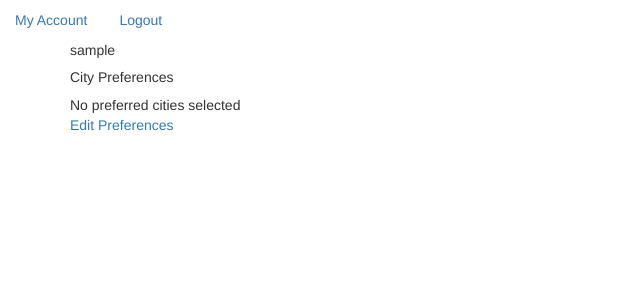
After one commit to Cuddlemuffin007/craigs_list_clone, a Django app: a page that uses pkmn_app/templates/base.html in a window 1280 px wide. The commit adds this page. Shown: the top 300 px of the page, without its empty margins (0-640 px from the left). Run offline with Django 3.2, Linux system fonts and the light colour scheme; the visitor is signed in with stand-in values (Sample User, id 1); data comes from the database, SQL or seed files in the repository; data that the repository does not hold is empty; some libraries are stand-ins or nearby versions.

Commit message:
added account views, login, register views, city preferences

```diff
--- a/craigs_list_pkmn/settings.py
+++ b/craigs_list_pkmn/settings.py
@@ -121,3 +121,4 @@ USE_TZ = True
 
 STATIC_URL = '/static/'
 LOGIN_URL = '/login/'
+LOGIN_REDIRECT_URL = "/"
--- a/craigs_list_pkmn/urls.py
+++ b/craigs_list_pkmn/urls.py
@@ -15,9 +15,19 @@ Including another URLconf
 """
 from django.conf.urls import url
 from django.contrib import admin
-from pkmn_app.views import Home
+from django.contrib.auth import views as auth_views
+from django.contrib.auth.decorators import login_required
+
+from pkmn_app.views import Home, SignUpView, AccountProfileView, UpdateAccountProfileView
 
 urlpatterns = [
     url(r'^admin/', admin.site.urls),
-    url(r'^$', Home.as_view(), name='home_view')
+    url(r'^$', Home.as_view(), name='home_view'),
+    url(r'^login/', auth_views.login, name='login_view'),
+    url(r'^logout/', auth_views.logout_then_login, name='logout_view'),
+    url(r'^sign_up/', SignUpView.as_view(), name='sign_up_view'),
+    url(r'^account_profile/(?P<pk>\d+)',
+        login_required(AccountProfileView.as_view()), name='account_detail_view'),
+    url(r'^update_account_profile/(?P<pk>\d+)',
+        login_required(UpdateAccountProfileView.as_view()), name='update_preferences_view')
 ]
--- a/pkmn_app/models.py
+++ b/pkmn_app/models.py
@@ -1,10 +1,23 @@
 from django.db import models
+from django.db.models.signals import post_save
+from django.dispatch import receiver
 
 
 class City(models.Model):
     name = models.CharField(max_length=15)
 
+    def __str__(self):
+        return self.name
+
 
 class AccountProfile(models.Model):
     user = models.OneToOneField('auth.User')
     preferred_cities = models.ManyToManyField(City)
+
+
+@receiver(post_save, sender='auth.User')
+def create_account_profile(sender, **kwargs):
+    user_instance = kwargs.get('instance')
+    created = kwargs.get('created')
+    if created:
+        AccountProfile.objects.create(user=user_instance)
--- a/pkmn_app/templates/base.html
+++ b/pkmn_app/templates/base.html
@@ -3,14 +3,25 @@
 <head>
     <meta charset="UTF-8">
     <title>Base HTML</title>
+    <link href="https://maxcdn.bootstrapcdn.com/bootstrap/3.3.6/css/bootstrap.min.css" rel="stylesheet" integrity="sha384-1q8mTJOASx8j1Au+a5WDVnPi2lkFfwwEAa8hDDdjZlpLegxhjVME1fgjWPGmkzs7" crossorigin="anonymous">
 </head>
 <body>
+    {% if request.user.is_authenticated %}
+    <ul class="nav nav-pills">
+        <li role="presentation"><a href="{% url 'account_detail_view' request.user.accountprofile.pk %}">My Account</a></li>
+        <li role="presentation"><a href="{% url 'logout_view' %}">Logout</a></li>
+    </ul>
+    {% else %}
+    <ul class="nav nav-pills">
+        <li role="presentation"><a href="{% url 'sign_up_view' %}">Create Account</a></li>
+        <li role="presentation"><a href="{% url 'login_view' %}">Login</a></li>
+    </ul>
+    {% endif %}
 
-Hello from BASE!!!!
-
-{% block content %}
-
-{% endblock %}
+    <div class="container">
+        {% block content %}
+        {% endblock %}
+    </div>
 
 </body>
 </html>
--- a/pkmn_app/templates/base_form.html
+++ /dev/null
@@ -1,5 +0,0 @@
-<form action="" method="post">
-    {% csrf_token %}
-    {{ form.as_p }}
-    <input type="submit" value="Submit">
-</form>
--- /dev/null
+++ b/pkmn_app/templates/pkmn_app/account_profile_detail.html
@@ -0,0 +1,14 @@
+{% extends 'base.html' %}
+
+{% block content %}
+    <div>{{ object.user }}</div>
+    <div>
+        <h5>City Preferences</h5>
+        {% for city in object.preferred_cities.all %}
+            <div>{{ city.name }}</div>
+        {% empty %}
+            <div>No preferred cities selected</div>
+        {% endfor %}
+        <a href="{% url 'update_preferences_view' object.pk %}">Edit Preferences</a>
+    </div>
+{% endblock %}
--- a/pkmn_app/views.py
+++ b/pkmn_app/views.py
@@ -1,6 +1,33 @@
+from django.contrib.auth.forms import UserCreationForm
+from django.contrib.auth.models import User
+from django.core.urlresolvers import reverse
 from django.shortcuts import render
-from django.views.generic import TemplateView
+from django.views.generic import TemplateView, CreateView, DetailView, UpdateView
+
+from pkmn_app.models import AccountProfile
 
 
 class Home(TemplateView):
     template_name = 'base.html'
+
+
+class SignUpView(CreateView):
+    model = User
+    form_class = UserCreationForm
+
+    def get_success_url(self):
+        return reverse('login_view')
+
+
+class AccountProfileView(DetailView):
+    model = AccountProfile
+    template_name = 'pkmn_app/account_profile_detail.html'
+
+
+class UpdateAccountProfileView(UpdateView):
+    model = AccountProfile
+    template_name = 'pkmn_app/account_profile_form.html'
+    fields = ['preferred_cities']
+
+    def get_success_url(self):
+        return reverse('account_detail_view', args=(self.request.user.accountprofile.pk,))
```
Also changed, not shown: pkmn_app/templates/auth/user_form.html (added, +9 -0 lines), pkmn_app/templates/pkmn_app/account_profile_form.html (added, +9 -0 lines), pkmn_app/templates/registration/login.html (added, +9 -0 lines).
